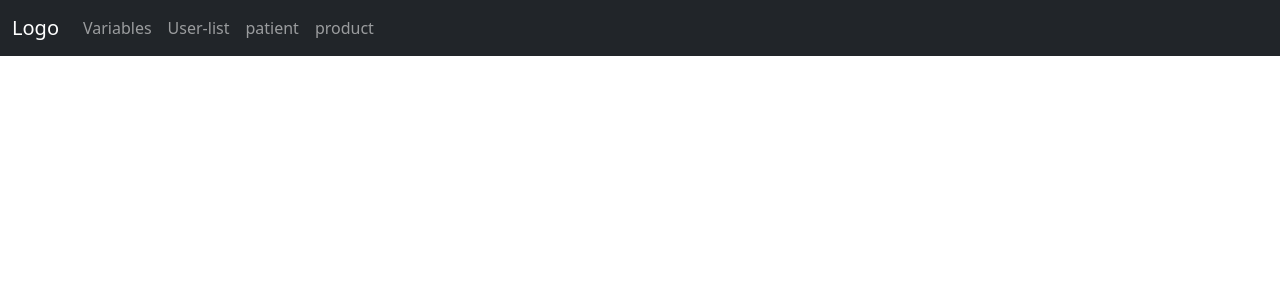
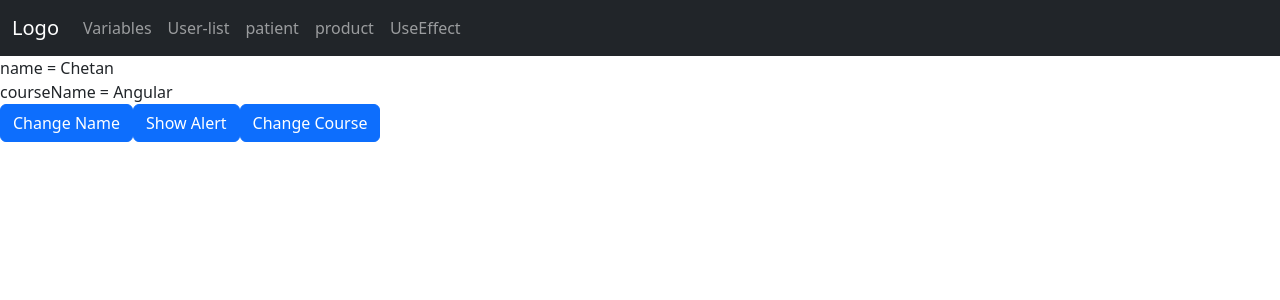
Before and after one commit to CodeFisrt/reactb23, a React (Create React App) app: page /UseEffect in a window 1280 px wide. Shown: the top 300 px of the page. Built offline with nearby package versions, Linux system fonts and the light colour scheme; no server answers.

Commit message:
Use Effect

```diff
--- a/src/App.js
+++ b/src/App.js
@@ -16,6 +16,7 @@ import GetApiCall from './topics/GetApiCall';
 import UserList from './UserApp/UserList';
 import Patient from './SampleApp/Patient';
 import Product from './SampleApp/Product';
+import UseEffectTest from './topics/UseEffectTest';
 function App() {
   return (
     <div className=''>
@@ -37,6 +38,9 @@ function App() {
                 <li className="nav-item">
                   <Link className='nav-link' to="/product" >product</Link>
                 </li>
+                <li className="nav-item">
+                  <Link className='nav-link' to="/UseEffect" >UseEffect</Link>
+                </li>
               </ul>
             </div>
           </div>
@@ -47,6 +51,7 @@ function App() {
           <Route path='/vaiables' element={<Variables></Variables>} ></Route>
           <Route path='/user-list' element={<UserList></UserList>} ></Route>
           <Route path='/patient' element={<Patient></Patient>} ></Route>
+          <Route path='/UseEffect' element={<UseEffectTest></UseEffectTest>} ></Route>
           <Route path='/product' element={<Product></Product>} ></Route>
         </Routes>
       </BrowserRouter>
--- /dev/null
+++ b/src/topics/UseEffectTest.js
@@ -0,0 +1,42 @@
+import React, { useEffect, useState } from 'react';
+import axios from 'axios'
+
+const UseEffectTest = () => {
+    const [name,setName] = useState("Chetan");
+    const [courseName,setcourseName] = useState("Angular");
+    const [userList,setUserList] = useState([])
+
+    useEffect(()=>{
+        console.log("1111");
+        getAllUser()
+    },[]);
+
+    useEffect(()=>{
+        console.log("Course Name UseEffect")
+    },[courseName]);
+
+    useEffect(()=>{
+        console.log("3333")
+    },[name]);
+
+    useEffect(()=>{
+        console.log("Both")
+    },[name,courseName]);
+
+    const getAllUser = async () => {
+        const result = await axios.get("https://jsonplaceholder.typicode.com/users");
+        setUserList(result.data)
+    }
+
+    return (
+        <div>
+            name = {name} <br/>
+            courseName = {courseName} <br/>
+            <button className='btn btn-primary' onClick={()=>{setName("Rahul")}}> Change Name</button>
+            <button className='btn btn-primary' onClick={()=>{alert("Hii")}}> Show Alert</button>
+            <button className='btn btn-primary' onClick={()=>{setcourseName("React")}}> Change Course </button>
+        </div>
+    );
+};
+
+export default UseEffectTest;
```
